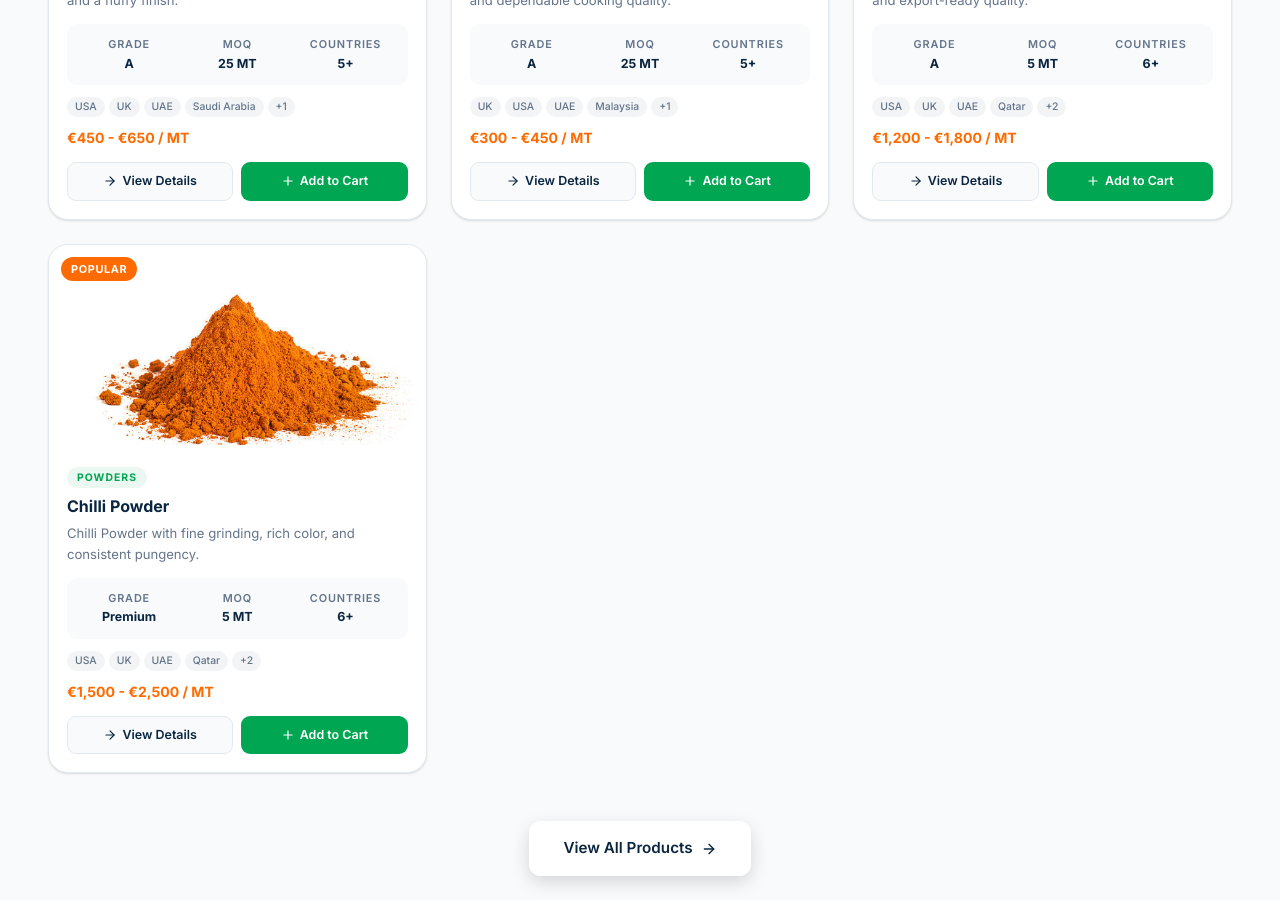
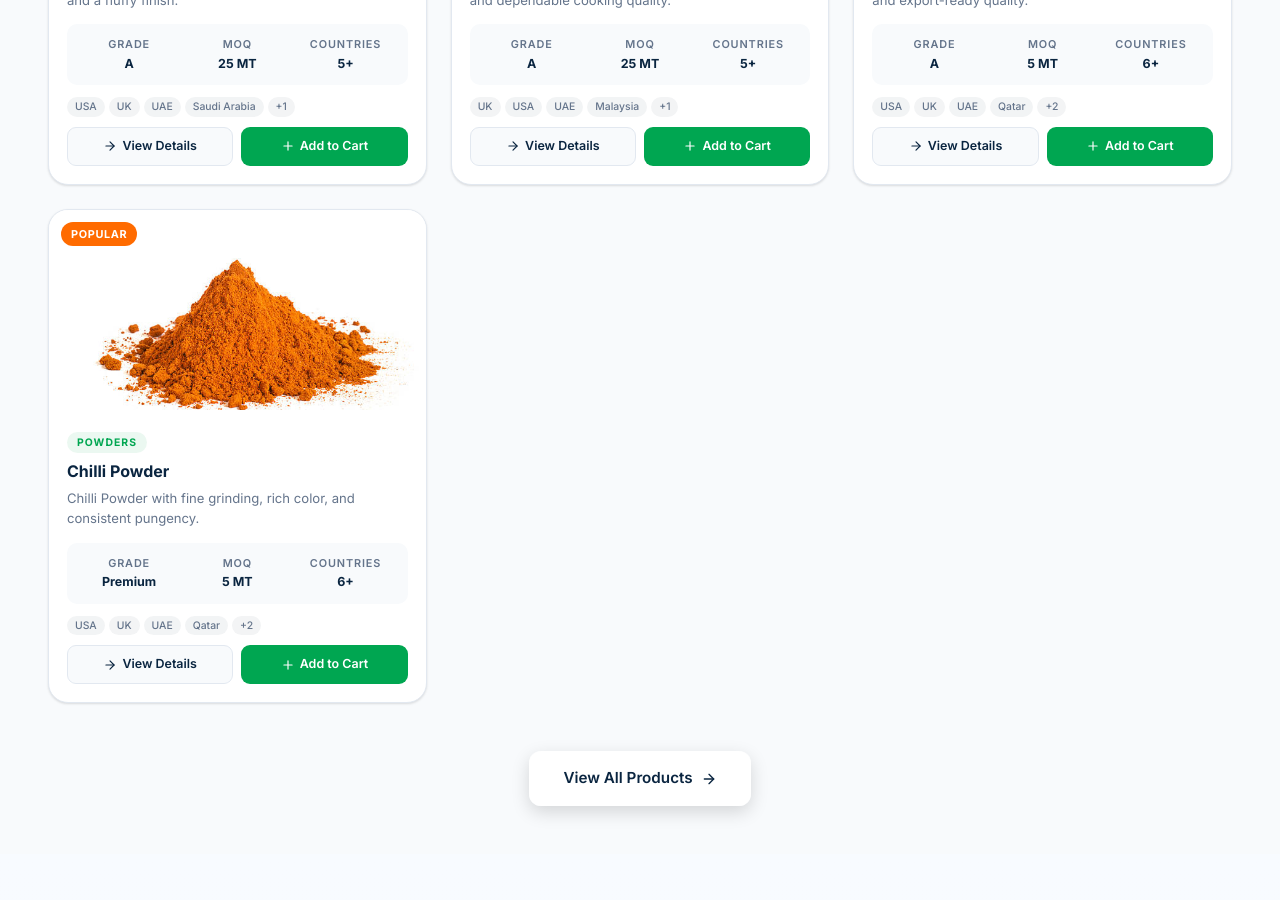
Before and after one commit to KVRL17/export-website, a React (Vite) app: page / in a window 1280 px wide. Shown: the part 1640-2540 px from the top of the page. Built offline with nearby package versions, Linux system fonts and the light colour scheme.

Commit message:
first commit

```diff
--- a/src/components/Footer.tsx
+++ b/src/components/Footer.tsx
@@ -40,7 +40,7 @@ export default function Footer() {
     setSubscribeMessage('');
 
     try {
-      const response = await fetch('https://formsubmit.co/ajax/venkataramanakarri.official@gmail.com', {
+      const response = await fetch('https://formsubmit.co/ajax/info@akshyaaglobalexport.com', {
         method: 'POST',
         headers: {
           'Content-Type': 'application/json',
--- a/src/components/ProductsMarketplace.tsx
+++ b/src/components/ProductsMarketplace.tsx
@@ -169,8 +169,6 @@ export default function ProductsMarketplace({ limit, showHeader = true }: Produc
                     )}
                   </div>
 
-                  <div className="product-price">{product.priceRange}</div>
-
                   <div className="product-actions">
                     <Link to={`/product/${product.slug}`} className="btn-product-view">
                       <FiArrowRight size={14} /> View Details
--- a/src/index.css
+++ b/src/index.css
@@ -969,13 +969,6 @@ a { text-decoration: none; color: inherit; }
   font-weight: 500;
 }
 
-.product-price {
-  font-size: 0.88rem;
-  font-weight: 700;
-  color: var(--accent);
-  margin-bottom: 14px;
-}
-
 .product-actions {
   display: grid;
   grid-template-columns: 1fr 1fr;
@@ -1981,15 +1974,6 @@ a { text-decoration: none; color: inherit; }
 
 .detail-desc { font-size: 0.9rem; color: var(--text-muted); line-height: 1.7; margin-bottom: 16px; }
 
-.detail-price {
-  font-size: 1.1rem;
-  font-weight: 800;
-  color: var(--accent);
-  margin-bottom: 20px;
-}
-
-.detail-price-note { font-size: 0.72rem; color: var(--text-muted); font-weight: 500; }
-
 .detail-meta-grid {
   display: grid;
   grid-template-columns: repeat(2, 1fr);
--- a/src/pages/BulkQuotePage.tsx
+++ b/src/pages/BulkQuotePage.tsx
@@ -192,7 +192,7 @@ export function BulkQuoteForm({
     };
 
     try {
-      const response = await fetch('https://formsubmit.co/ajax/venkataramanakarri.official@gmail.com', {
+      const response = await fetch('https://formsubmit.co/ajax/info@akshyaaglobalexport.com', {
         method: 'POST',
         headers: {
           'Content-Type': 'application/json',
@@ -207,7 +207,7 @@ export function BulkQuoteForm({
 
       setSubmitted(true);
     } catch {
-      setError('Failed to send inquiry. Please email us directly at venkataramanakarri.official@gmail.com');
+      setError('Failed to send inquiry. Please email us directly at info@akshyaaglobalexport.com');
     } finally {
       setSubmitting(false);
     }
--- a/src/pages/ContactPage.tsx
+++ b/src/pages/ContactPage.tsx
@@ -31,7 +31,7 @@ export default function ContactPage() {
     setSending(true);
 
     try {
-      const response = await fetch('https://formsubmit.co/ajax/venkataramanakarri.official@gmail.com', {
+      const response = await fetch('https://formsubmit.co/ajax/info@akshyaaglobalexport.com', {
         method: 'POST',
         headers: {
           'Content-Type': 'application/json',
--- a/src/pages/ProductDetailPage.tsx
+++ b/src/pages/ProductDetailPage.tsx
@@ -85,8 +85,6 @@ export default function ProductDetailPage() {
 
                 <h1 className="detail-title">{product.name}</h1>
                 <p className="detail-desc">{product.longDescription}</p>
-
-                <div className="detail-price">{product.priceRange} <span className="detail-price-note">(Indicative FOB Price)</span></div>
 
                 <div className="detail-meta-grid">
                   <div className="detail-meta-item">
```
